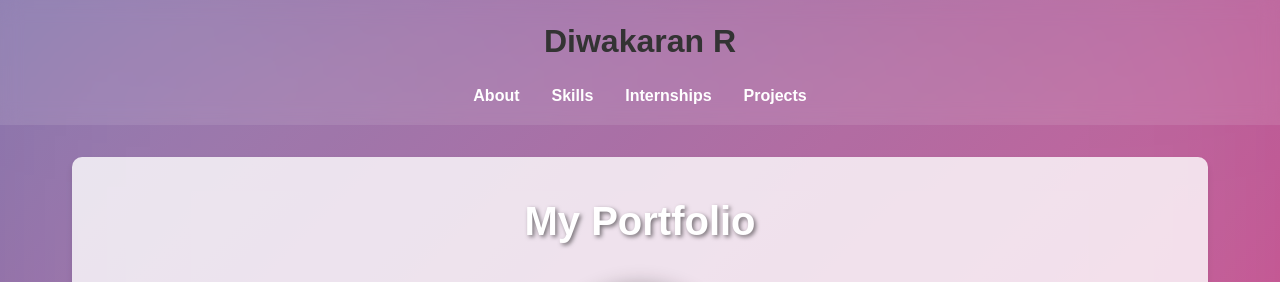
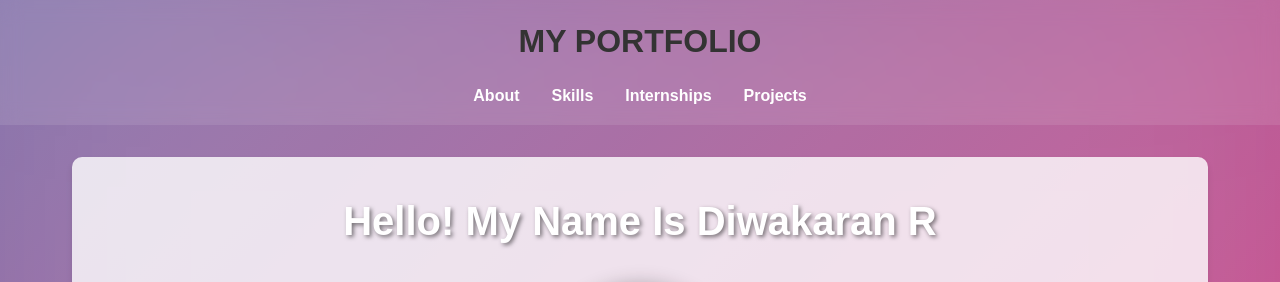
Before and after one commit to DIWAKARANR/Simple-LinkedIn-account-sample-portfolio-, a plain HTML site: page index.html in a window 1280 px wide. Shown: the top 282 px of the page. Drawn offline with Linux system fonts and the light colour scheme; grey boxes are pictures that could not be loaded.

Commit message:
Update index.html

```diff
--- a/index.html
+++ b/index.html
@@ -10,7 +10,7 @@
 <body>
     <div class="background-animation"></div>
     <header>
-      <h1>Diwakaran R </h1>
+      <h1>MY PORTFOLIO </h1>
         <nav>
             <ul>
                 <li><a href="#about" class="nav-link">About</a></li>
@@ -23,7 +23,7 @@
 
     <main>
         <section id="about">
-            <h1 class="main-title">My Portfolio</h1>
+            <h1 class="main-title">Hello! My Name Is Diwakaran R</h1>
             <div class="profile-img">
                 <img src="https://i.postimg.cc/WthCqsyL/IMG-20240730-192123.jpg" alt="Diwakaran R">
             </div>
```
